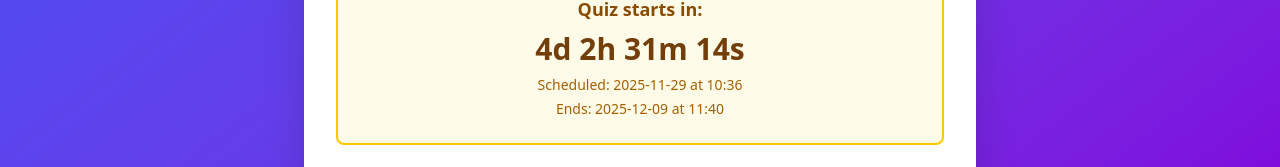
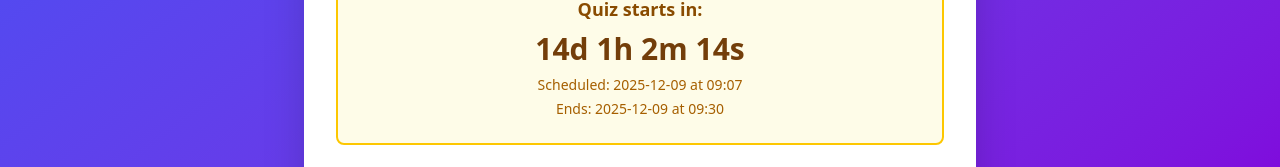
Before and after one commit to technoholic25-afk/Technoholic-Quiz, a React (Vite) app: page / in a window 1280 px wide. Shown: the part 683-850 px from the top of the page. Built offline with nearby package versions, Linux system fonts and the light colour scheme.

Commit message:
Changes done

```diff
--- a/src/App.jsx
+++ b/src/App.jsx
@@ -6,18 +6,18 @@ import { Clock, CheckCircle, Trophy, Mail, User, Building, Phone, AlertTriangle
 // ============================================
 const CONFIG = {
   // Quiz Start Time (24-hour format: HH:MM)
-  QUIZ_START_TIME: '10:36', // Example: 2:00 PM
-  QUIZ_START_DATE: '2025-11-29', // Format: YYYY-MM-DD
+  QUIZ_START_TIME: '09:07', // Example: 2:00 PM
+  QUIZ_START_DATE: '2025-12-09', // Format: YYYY-MM-DD
 
   // Quiz End Time - after this datetime site will stop accepting responses
-  QUIZ_END_TIME: '11:40', // 24-hour format HH:MM
+  QUIZ_END_TIME: '09:30', // 24-hour format HH:MM
   QUIZ_END_DATE: '2025-12-09', // Format: YYYY-MM-DD
 
   // 1) Google Apps Script URL for SAVING RESULTS
   GOOGLE_SHEET_URL: 'https://script.google.com/macros/s/AKfycbzX6n4pnfJ9mZQ5w8gD7rSD2fHwTeKVU07teOuXL3hBEBLz25cmIoVBHI9-KZs35EjV/exec',
 
   // 2) Google Apps Script URL for VALIDATING PARTICIPANTS
-  PARTICIPANT_VERIFY_URL: 'https://script.google.com/macros/s/AKfycbx98CmtGyfdXTR_52bC2m6MGjPXgl21OKk9JLSm4l2mwUmRO9qc2DuHwbhB7sL80BpC0w/exec',
+  PARTICIPANT_VERIFY_URL: 'https://script.google.com/macros/s/AKfycbxYDyd3OnhejocsUMQUHrUuG2_Ps0OI2wuhiF-_ynKWiRwIrJQe0f358SkufdZcZe9zbA/exec',
 
   // Web3forms Integration (keep your access key)
   // WEB3FORMS_ACCESS_KEY: 'c3ccd999-fdc3-49b1-a3b9-87e95da597fa',
```
